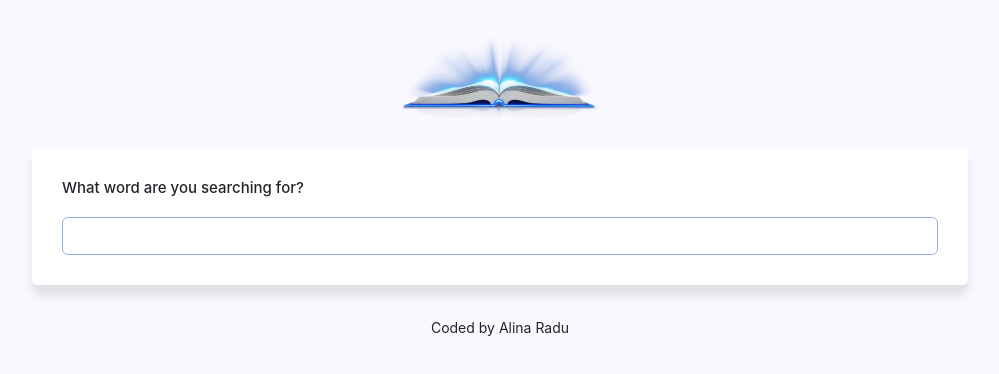
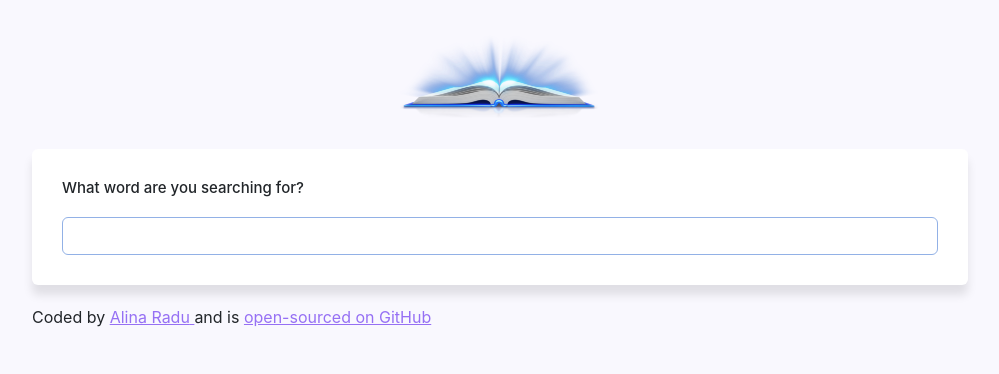
Before and after one commit to Radu-Alina/dictionary-project, a React (Create React App) app: page / in a window 1280 px wide. Shown: the top 374 px of the page, without its empty margins (140-1139 px from the left). Built offline with nearby package versions, Linux system fonts and the light colour scheme.

Commit message:
Finishing touches

```diff
--- a/src/App.js
+++ b/src/App.js
@@ -12,8 +12,23 @@ function App() {
         <main>
           <Dictionary />
         </main>
-        <footer className="App-footer">
-          <small>Coded by Alina Radu</small>
+        <footer>
+          Coded by{" "}
+          <a
+            href="https://alinaradu.art/"
+            target="_blank"
+            rel="noopener noreferrer"
+          >
+            Alina Radu{" "}
+          </a>
+          {""} and is{" "}
+          <a
+            href="https://github.com/Radu-Alina/dictionary-project"
+            target="_blank"
+            rel="noopener noreferrer"
+          >
+            open-sourced on GitHub
+          </a>
         </footer>
       </div>
     </div>
--- a/src/Photos.js
+++ b/src/Photos.js
@@ -13,7 +13,7 @@ export default function Photos(props) {
                     <img
                       src={photo.src.landscape}
                       className="img-fluid"
-                      alt="" />
+                      alt={photo.src.photographer} />
                       </a>
                   </div>
                 );
```
